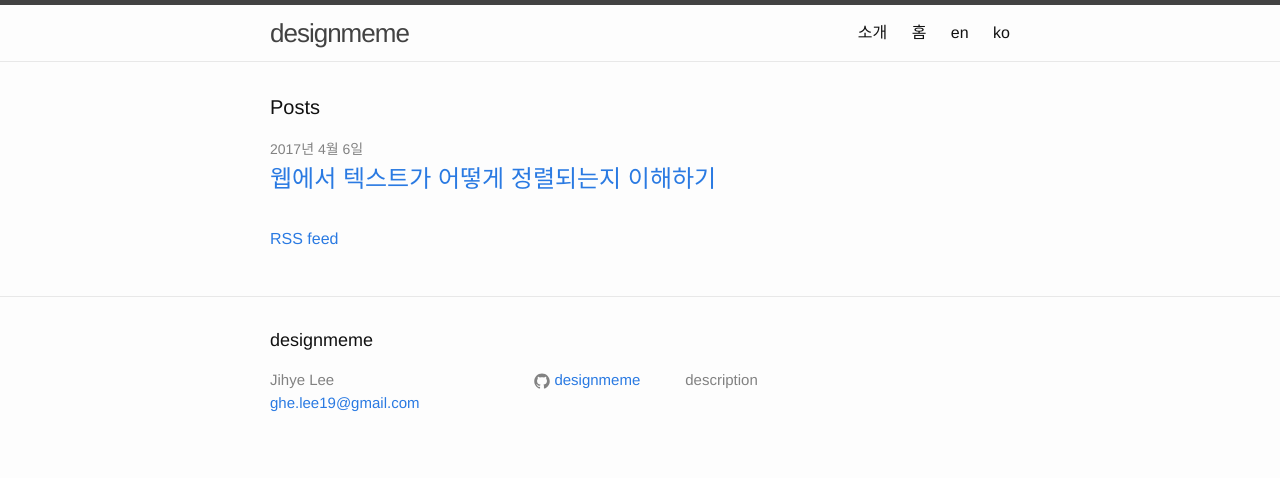
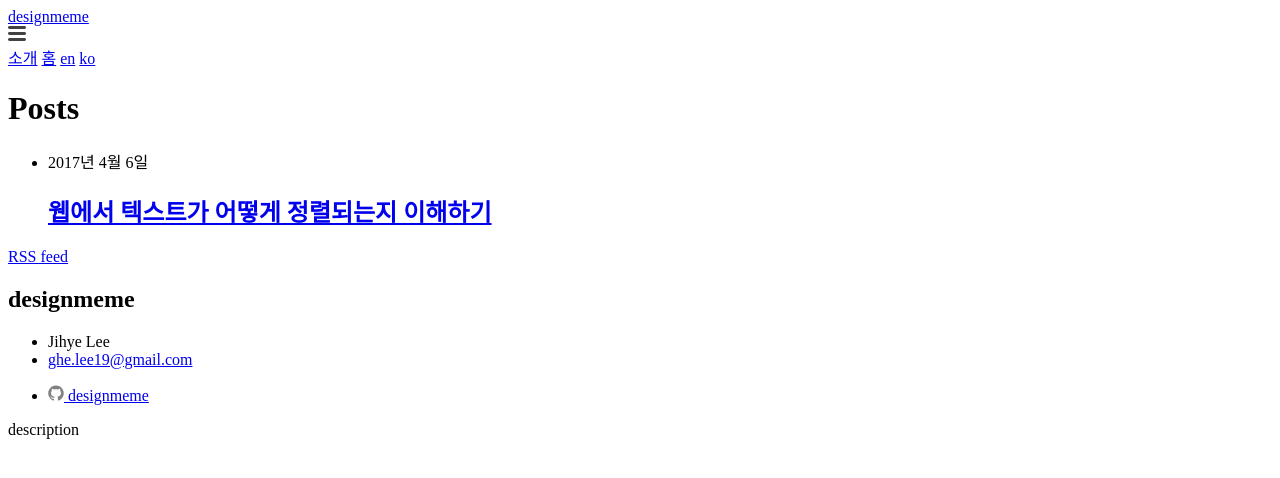
Before and after one commit to designmeme/designmeme.github.io, a Jekyll site: the page built from docs/index-ko.md, in a window 1280 px wide. Shown: the top 478 px of the page. Built offline with Jekyll 4.4.1, drawn with Linux system fonts in a browser that asks for light colours.

Commit message:
Change sass

```diff
--- a/docs/assets/css/main.scss
+++ b/docs/assets/css/main.scss
@@ -41,9 +41,9 @@ $on-laptop:        800px !default;
 }
 
 // Import partials.
-@import "base";
-@import "layout";
-@import "syntax-highlighting";
+//@import "base";
+//@import "layout";
+//@import "syntax-highlighting";
 
 .en:lang(en), .ko:lang(ko) {
   font-weight: bold;
```
